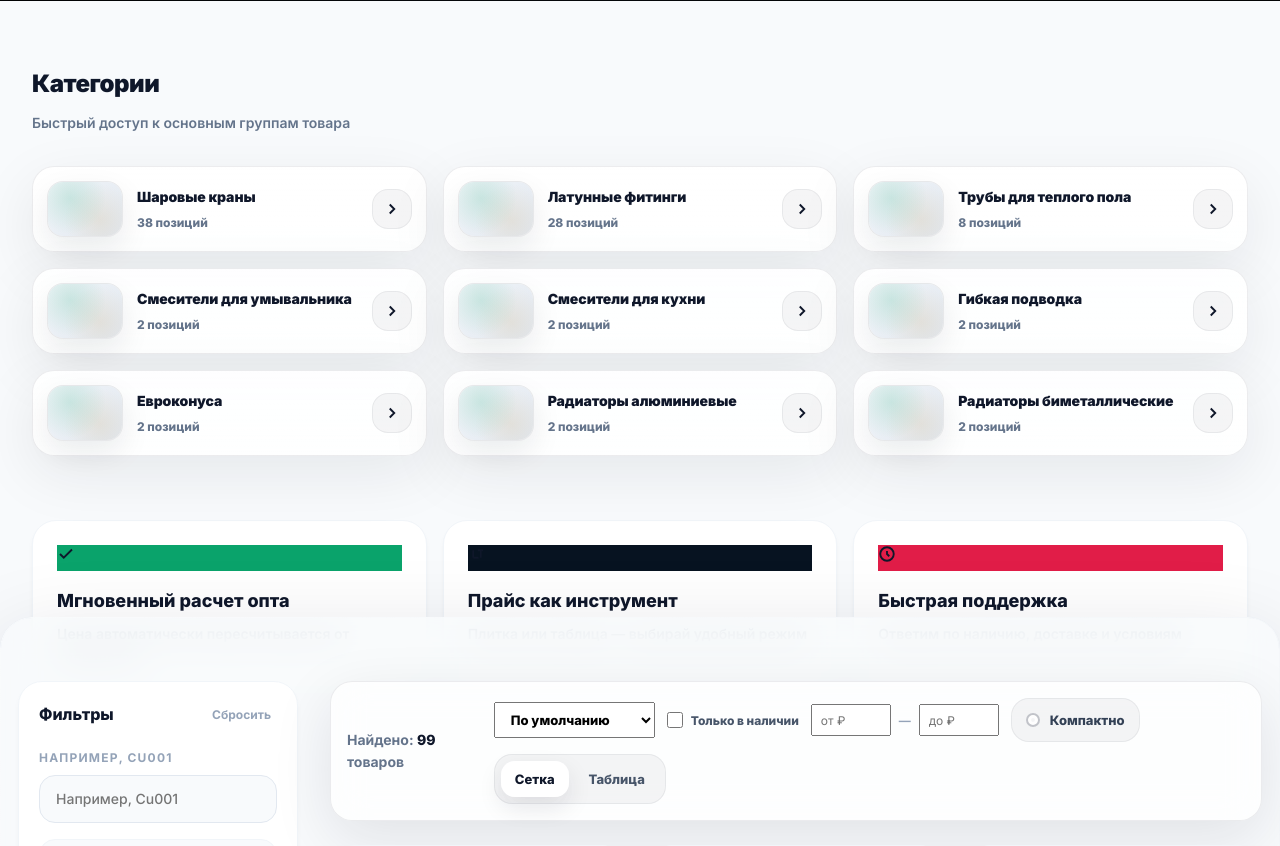
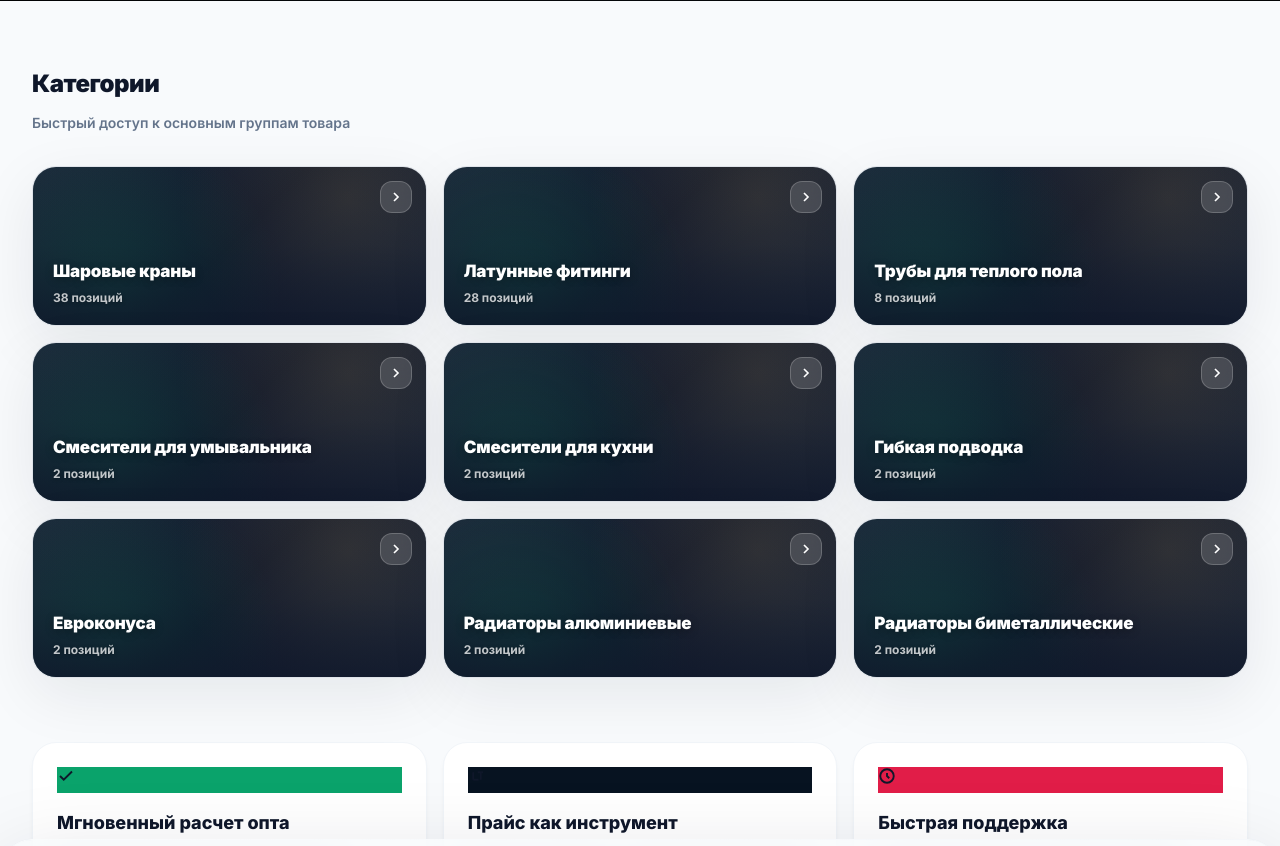
Before and after one commit to hacho88/tmopro, a PHP site: page / in a window 1280 px wide. Shown: the part 587-1433 px from the top of the page. Run offline with PHP 8.4, Linux system fonts and the light colour scheme.

Commit message:
Premium category tiles with photo cards, sidebar thumbs and dots

```diff
--- a/index.php
+++ b/index.php
@@ -298,17 +298,16 @@ $heroSub = $settings['hero_subtitle'] ?? 'Премиальные решения
       <div class="grid gap-4 sm:grid-cols-2 lg:grid-cols-3">
         <button v-for="cat in topCategories" :key="cat.name" @click="toggleCategory(cat.name); document.getElementById('catalog')?.scrollIntoView({ behavior: 'smooth' });"
           class="category-tile hover-lift">
-          <span class="category-media" aria-hidden="true">
-            <img v-if="cat.image" :src="cat.image" class="category-media-img" @error="cat.image = ''">
-            <span v-else class="category-media-placeholder"></span>
-          </span>
-          <span class="category-body">
-            <span class="category-title">{{ cat.name }}</span>
-            <span class="category-meta">{{ cat.count }} позиций</span>
-          </span>
-          <span class="category-icon" aria-hidden="true">
-            <svg width="18" height="18" viewBox="0 0 24 24" fill="none" stroke="currentColor" stroke-width="2.5"><path d="M9 18l6-6-6-6"/></svg>
-          </span>
+          <div v-if="cat.image" class="category-tile-bg" :style="{ backgroundImage: 'url(' + cat.image + ')' }"></div>
+          <div v-else class="category-tile-fallback"></div>
+          <div class="category-tile-overlay"></div>
+          <div class="category-tile-content">
+            <div class="category-tile-name">{{ cat.name }}</div>
+            <div class="category-tile-count">{{ cat.count }} позиций</div>
+          </div>
+          <div class="category-tile-arrow" aria-hidden="true">
+            <svg width="16" height="16" viewBox="0 0 24 24" fill="none" stroke="currentColor" stroke-width="2.5"><path d="M9 18l6-6-6-6"/></svg>
+          </div>
         </button>
       </div>
     </section>
@@ -373,7 +372,11 @@ $heroSub = $settings['hero_subtitle'] ?? 'Премиальные решения
                   <div class="sidebar-subcat-list">
                     <button v-for="sub in cat.subcategories" :key="sub.id" @click="toggleCategory(sub.name)"
                       :class="['sidebar-subcat-btn', selectedCategories.includes(sub.name) ? 'active' : '']">
-                      <span>{{ sub.name }}</span>
+                      <span class="flex items-center gap-2.5 min-w-0">
+                        <span v-if="sub.image" class="sidebar-subcat-thumb" :style="{ backgroundImage: 'url(' + sub.image + ')' }"></span>
+                        <span v-else class="sidebar-subcat-dot"></span>
+                        <span class="truncate">{{ sub.name }}</span>
+                      </span>
                       <span class="count">{{ countBy('category', sub.name) }}</span>
                     </button>
                   </div>
--- a/style.css
+++ b/style.css
@@ -366,55 +366,91 @@ img { max-width: 100%; display: block; }
 /* Sections */
 .section-head h2 { color: var(--gray-900); }
 
-/* Category tiles */
+/* Category tiles — premium photo cards */
 .category-tile {
   width: 100%;
-  text-align: left;
-  padding: 14px 14px;
-  border-radius: 22px;
-  background: linear-gradient(180deg, rgba(255,255,255,0.92), rgba(255,255,255,0.86));
+  height: 160px;
+  border-radius: 24px;
+  position: relative;
+  overflow: hidden;
   border: 1px solid rgba(15,23,42,0.08);
   box-shadow: 0 18px 60px rgba(15,23,42,.08);
-  backdrop-filter: blur(14px);
-  -webkit-backdrop-filter: blur(14px);
-  transition: all .25s ease;
-  display: grid;
-  grid-template-columns: 76px 1fr 40px;
-  align-items: center;
-  gap: 14px;
+  transition: all .3s ease;
+  cursor: pointer;
+  display: flex;
+  align-items: flex-end;
+  padding: 0;
+  text-align: left;
+  background: #f1f5f9;
 }
-.category-tile:hover { transform: translateY(-3px); box-shadow: 0 26px 90px rgba(15,23,42,.12); border-color: rgba(15,23,42,0.12); }
-.category-media {
-  width: 76px;
-  height: 56px;
-  border-radius: 16px;
-  overflow: hidden;
-  background: rgba(15,23,42,0.04);
-  border: 1px solid rgba(15,23,42,0.06);
-  box-shadow: 0 12px 30px rgba(15,23,42,.08);
+.category-tile:hover {
+  transform: translateY(-4px) scale(1.01);
+  box-shadow: 0 32px 80px rgba(15,23,42,.14);
+  border-color: rgba(15,23,42,0.12);
 }
-.category-media-img { width: 100%; height: 100%; object-fit: cover; display: block; }
-.category-media-placeholder {
+.category-tile-bg {
+  position: absolute;
+  inset: 0;
+  background-size: cover;
+  background-position: center;
+  transition: transform .5s ease;
+}
+.category-tile:hover .category-tile-bg { transform: scale(1.06); }
+.category-tile-overlay {
+  position: absolute;
+  inset: 0;
+  background: linear-gradient(0deg, rgba(15,23,42,0.78) 0%, rgba(15,23,42,0.25) 50%, rgba(15,23,42,0.05) 100%);
+}
+.category-tile-content {
+  position: relative;
+  z-index: 2;
+  padding: 18px 20px;
   width: 100%;
-  height: 100%;
-  display: block;
-  background:
-    radial-gradient(circle at 30% 30%, rgba(10,163,107,0.16) 0%, transparent 56%),
-    radial-gradient(circle at 70% 70%, rgba(201,163,94,0.16) 0%, transparent 56%),
-    linear-gradient(135deg, rgba(241,245,249,1), rgba(226,232,240,1));
 }
-.category-body { min-width: 0; display: block; }
-.category-title { display: block; font-size: 14px; font-weight: 900; color: var(--gray-900); letter-spacing: -0.005em; white-space: nowrap; overflow: hidden; text-overflow: ellipsis; }
-.category-meta { display: block; margin-top: 4px; font-size: 12px; font-weight: 800; color: var(--gray-500); }
-.category-icon {
-  width: 40px;
-  height: 40px;
-  border-radius: 16px;
+.category-tile-name {
+  font-size: 17px;
+  font-weight: 900;
+  color: #fff;
+  letter-spacing: -0.01em;
+  line-height: 1.2;
+  text-shadow: 0 2px 8px rgba(0,0,0,0.3);
+}
+.category-tile-count {
+  font-size: 12px;
+  font-weight: 700;
+  color: rgba(255,255,255,0.75);
+  margin-top: 6px;
+  text-shadow: 0 1px 4px rgba(0,0,0,0.3);
+}
+.category-tile-arrow {
+  position: absolute;
+  top: 14px;
+  right: 14px;
+  z-index: 2;
+  width: 32px;
+  height: 32px;
+  border-radius: 12px;
+  background: rgba(255,255,255,0.15);
+  backdrop-filter: blur(8px);
   display: grid;
   place-items: center;
-  color: var(--gray-900);
-  background: rgba(15,23,42,0.04);
-  border: 1px solid rgba(15,23,42,0.06);
+  color: #fff;
+  border: 1px solid rgba(255,255,255,0.2);
+}
+
+/* Category tiles fallback when no image */
+.category-tile-fallback {
+  position: absolute;
+  inset: 0;
+  background: linear-gradient(135deg, #1e293b 0%, #0f172a 50%, #1e293b 100%);
+}
+.category-tile-fallback::after {
+  content: '';
+  position: absolute;
+  inset: 0;
+  background:
+    radial-gradient(circle at 20% 80%, rgba(10,163,107,0.25) 0%, transparent 50%),
+    radial-gradient(circle at 80% 20%, rgba(201,163,94,0.18) 0%, transparent 50%);
 }
 
 /* Premium product card (grid view) */
@@ -810,6 +846,25 @@ img { max-width: 100%; display: block; }
   border-radius: 8px;
 }
 .sidebar-subcat-btn.active .count { background: rgba(255,255,255,0.2); opacity: 1; }
+.sidebar-subcat-thumb {
+  width: 28px;
+  height: 28px;
+  border-radius: 8px;
+  background-size: cover;
+  background-position: center;
+  flex-shrink: 0;
+  border: 1px solid rgba(15,23,42,0.06);
+  box-shadow: 0 2px 6px rgba(15,23,42,0.08);
+}
+.sidebar-subcat-dot {
+  width: 8px;
+  height: 8px;
+  border-radius: 50%;
+  background: var(--primary);
+  flex-shrink: 0;
+  opacity: 0.35;
+}
+.sidebar-subcat-btn.active .sidebar-subcat-dot { opacity: 1; background: #fff; }
 
 /* Quantity Control */
 .qty-control {
```
